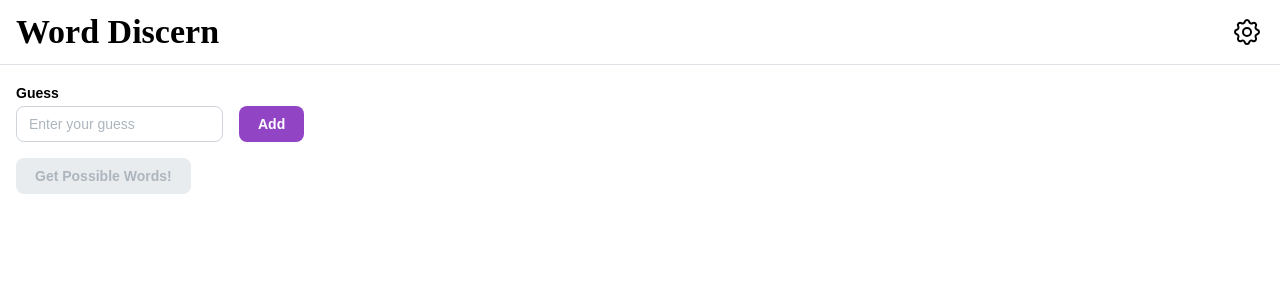
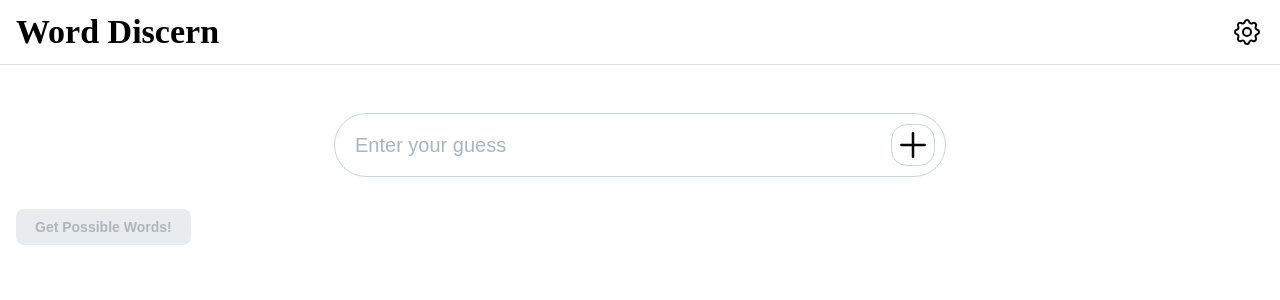
Before and after one commit to dLogan807/word-discern, a React (Vite) app: page / in a window 1280 px wide. Shown: the top 300 px of the page. Built offline with nearby package versions, Linux system fonts and the light colour scheme.

Commit message:
improve guess input styling

```diff
--- a/src/components/Guesses/GuessInputList/GuessInputList.module.css
+++ b/src/components/Guesses/GuessInputList/GuessInputList.module.css
@@ -1,4 +1,78 @@
 .guess_input_container {
+  display: flex;
   column-gap: 1rem;
-  margin-bottom: 1rem;
+  padding: var(--mantine-spacing-xl) var(--mantine-spacing-sm);
+  justify-content: center;
+
+  @media (max-width: $mantine-breakpoint-sm) {
+    padding: var(--mantine-spacing-xl) var(--mantine-spacing-xs);
+  }
 }
+
+.guess_autocomplete_root {
+  width: 50%;
+  height: 4rem;
+
+  @media (max-width: $mantine-breakpoint-md) {
+    width: 70%;
+  }
+
+  @media (max-width: $mantine-breakpoint-sm) {
+    width: 100%;
+  }
+
+  @media (max-width: $mantine-breakpoint-xs) {
+    height: 3rem;
+  }
+}
+
+.guess_autocomplete_wrapper {
+  height: 100%;
+}
+
+.guess_autocomplete_input {
+  padding-left: var(--mantine-spacing-lg);
+  border-radius: var(--mantine-radius-xl);
+  font-size: var(--mantine-font-size-xl);
+  height: 100%;
+
+  @media (max-width: $mantine-breakpoint-xs) {
+    font-size: var(--mantine-font-size-lg);
+  }
+}
+
+.guess_autocomplete_dropdown {
+  border-radius: var(--mantine-radius-md);
+}
+
+.guess_autocomplete_option {
+  font-size: var(--mantine-font-size-xl);
+
+  @media (max-width: $mantine-breakpoint-xs) {
+    font-size: var(--mantine-font-size-lg);
+  }
+}
+
+.guess_autocomplete_section {
+  padding: var(--mantine-spacing-xs);
+  border-radius: var(--mantine-radius-xl);
+  width: 4rem;
+
+  @media (max-width: $mantine-breakpoint-xs) {
+    width: 3rem;
+  }
+}
+
+.add_guess_button {
+  height: 100%;
+  width: 100%;
+  --ai-size: var(--ai-size-lg);
+  border-radius: var(--mantine-radius-lg);
+}
+
+.add_guess_button_icon {
+  svg {
+    width: 100%;
+    height: 100%;
+  }
+}
--- a/src/components/Guesses/GuessInputList/GuessInputList.tsx
+++ b/src/components/Guesses/GuessInputList/GuessInputList.tsx
@@ -1,4 +1,5 @@
-import { Autocomplete, Box, Button, Flex, InputLabel, Paper } from "@mantine/core";
+import { ActionIcon, Autocomplete, Box, Flex, Paper } from "@mantine/core";
+import { IconPlus } from "@tabler/icons-react";
 import { createContext, useMemo, useState, KeyboardEvent } from "react";
 import { Guess } from "@/classes/guess";
 import GuessItem from "@/components/Guesses/GuessItem/GuessItem";
@@ -105,7 +106,6 @@ export default function GuessInputList({
   return (
     <Paper>
       <Box>
-        <InputLabel>Guess</InputLabel>
         <Flex classNames={{ root: classes.guess_input_container }}>
           <Autocomplete
             aria-label="Guess"
@@ -117,8 +117,27 @@ export default function GuessInputList({
             data={searchableWords}
             dropdownOpened={searchDropdownOpened}
             limit={5}
+            rightSection={
+              <ActionIcon
+                onClick={tryAddGuess}
+                aria-label="Add Guess"
+                classNames={{
+                  root: classes.add_guess_button,
+                  icon: classes.add_guess_button_icon,
+                }}
+              >
+                <IconPlus />
+              </ActionIcon>
+            }
+            classNames={{
+              root: classes.guess_autocomplete_root,
+              wrapper: classes.guess_autocomplete_wrapper,
+              input: classes.guess_autocomplete_input,
+              section: classes.guess_autocomplete_section,
+              dropdown: classes.guess_autocomplete_dropdown,
+              option: classes.guess_autocomplete_option,
+            }}
           />
-          <Button onClick={tryAddGuess}>Add</Button>
         </Flex>
       </Box>
 
--- a/src/components/Settings/Settings.tsx
+++ b/src/components/Settings/Settings.tsx
@@ -47,7 +47,7 @@ export default function Settings(props: SettingsProps) {
         Settings
       </Title>
       <SettingsDivider title="Guess input" icon={<IconZoomQuestion size={iconSize} />} />
-      <Switch label="Keyboard Mode" classNames={{ root: classes.setting_switch }} disabled />
+      <Switch label="Letter Mode" classNames={{ root: classes.setting_switch }} disabled />
       <Checkbox
         label="Only allow words from the word list"
         classNames={{ root: classes.setting_switch }}
```
